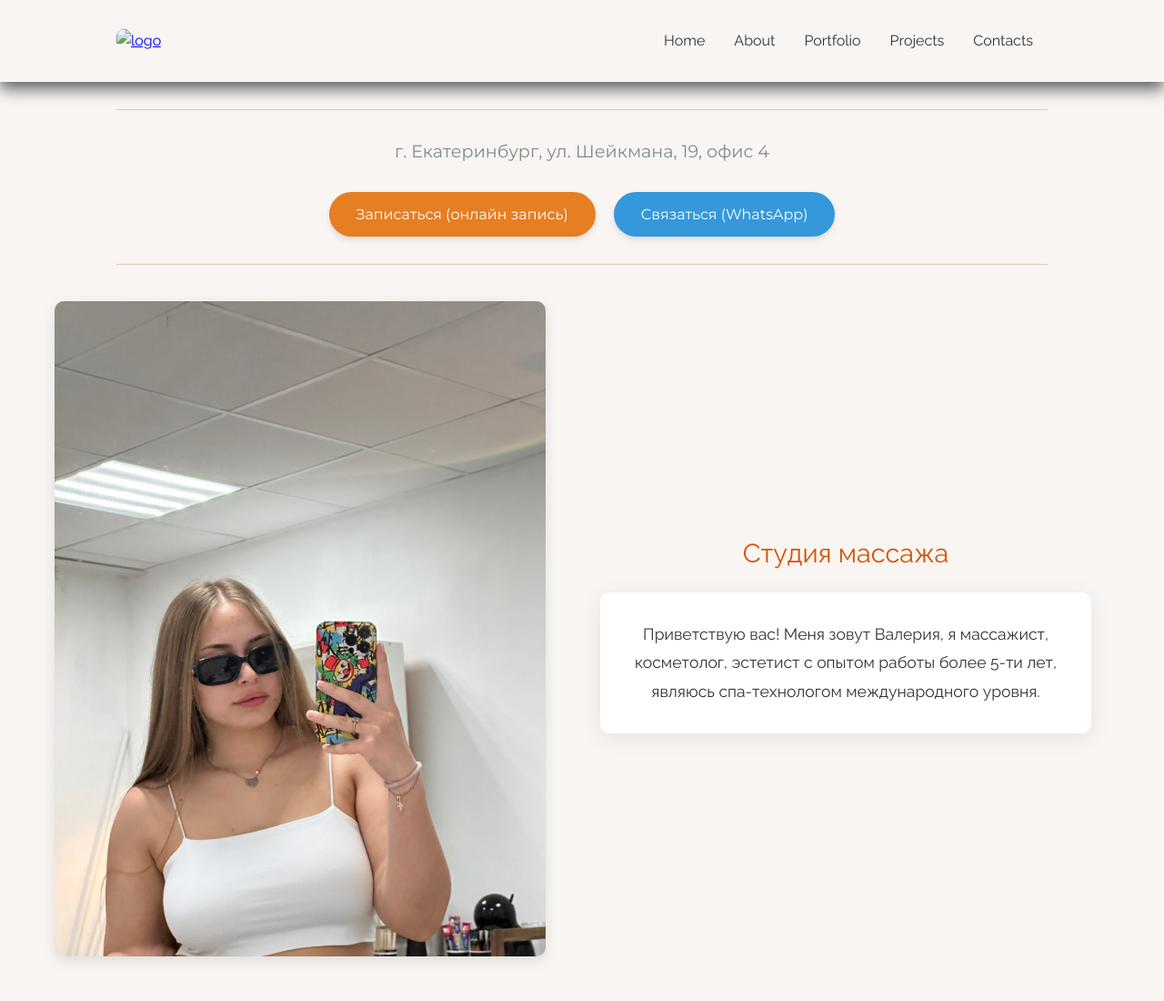
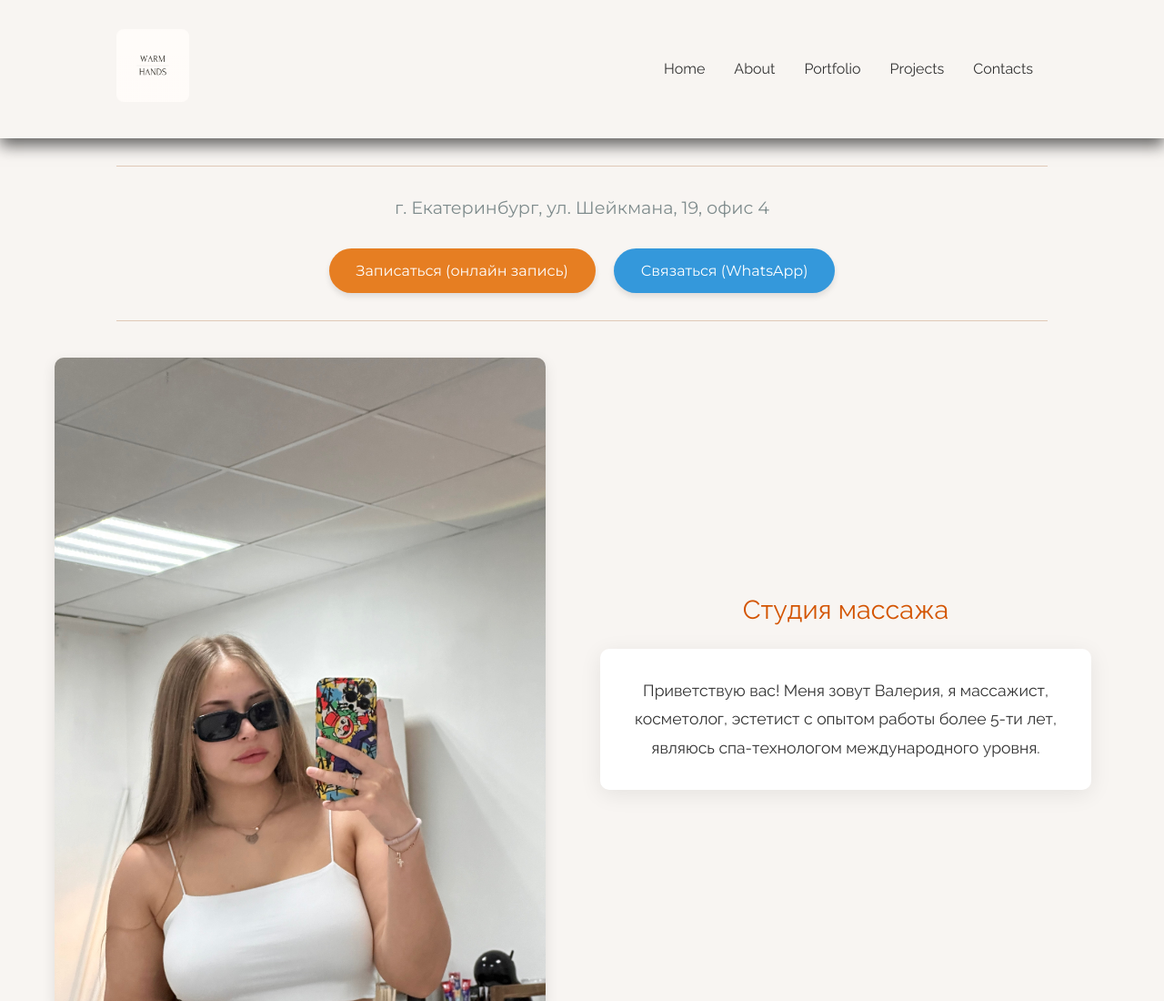
Before and after one commit to ValeriaShabalina/site_WarmHands, a plain HTML site: page index.html in a window 1280 px wide. Shown: the top 1100 px of the page at 91% size. Drawn offline with Linux system fonts and the light colour scheme.

```diff
--- a/css/indexstyle.css
+++ b/css/indexstyle.css
@@ -434,3 +434,7 @@ footer {
         align-items: center;
     }
 }
+
+.logo {
+    width: 5rem;
+}
--- a/index.html
+++ b/index.html
@@ -14,7 +14,7 @@
         <div class="container">
             <div class="navbar">
                 <a href="#">
-                    <img src="" alt="logo" class="logo">
+                    <img src="images/logo.PNG" alt="logo" class="logo">
                 </a>
                 <ul class="nav-items">
                     <li><a href="#">Home</a></li>
```
Also changed, not shown: images/logo.PNG (added).
